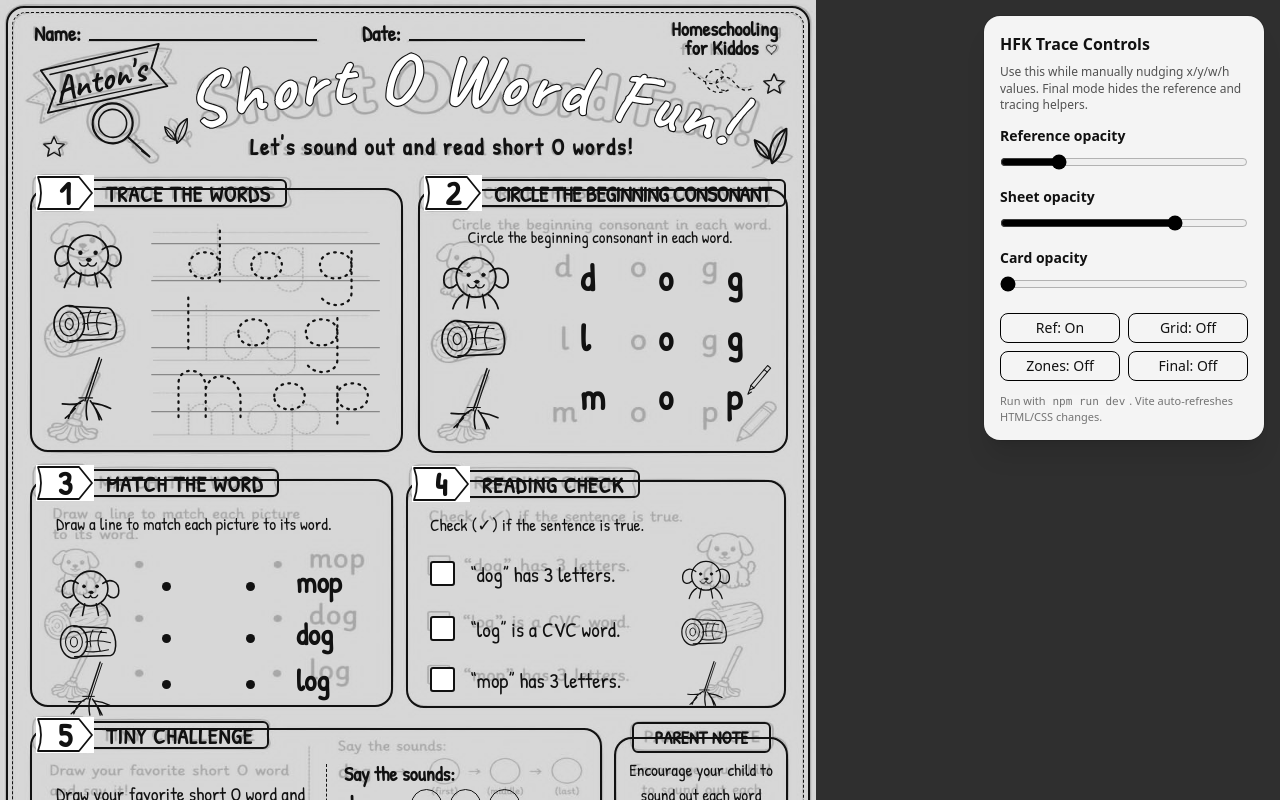
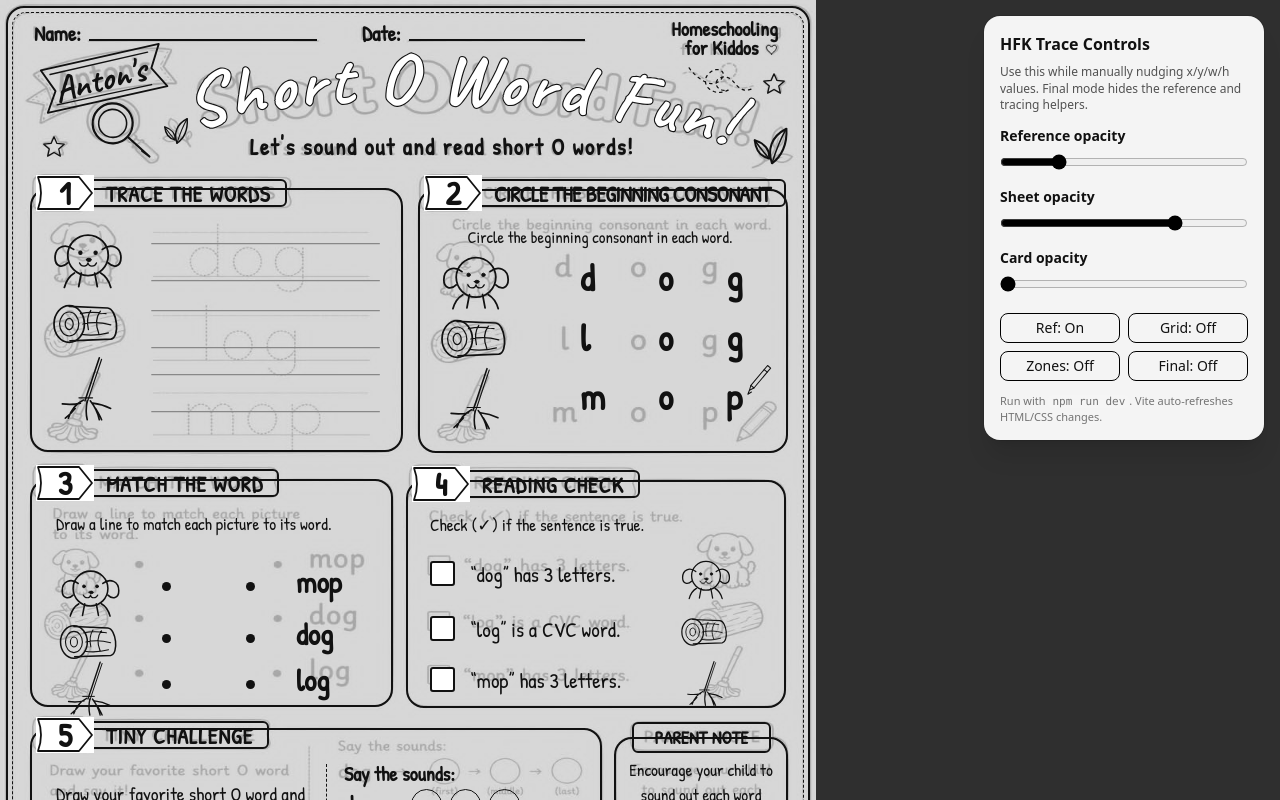
Before and after one commit to princeoncada/hfk-template-development, a React (Vite) app: page / in a window 1280 px wide. Shown: the top 800 px of the page. Built offline with nearby package versions, Linux system fonts and the light colour scheme.

Commit message:
style: comment out trace path SVG elements in TraceWordsActivity

```diff
--- a/src/components/activities/TraceWordsActivity.jsx
+++ b/src/components/activities/TraceWordsActivity.jsx
@@ -16,9 +16,9 @@ export function TraceWordsActivity() {
           <svg className="trace-word" viewBox="0 0 220 68">
             <line className="trace-guide" stroke="#888" strokeWidth="1" x1="0" y1="18" x2="210" y2="18" />
             <line className="trace-guide" stroke="#888" strokeWidth="1" x1="0" y1="52" x2="210" y2="52" />
-            <path className="trace-path" fill="none" stroke="#111" strokeWidth="2.05" strokeLinecap="round"
+            {/* <path className="trace-path" fill="none" stroke="#111" strokeWidth="2.05" strokeLinecap="round"
               strokeLinejoin="round" strokeDasharray="1.5 5"
-              d="M63 6v51 M63 38c0-16-28-16-28 0s28 16 28 0 M92 38c0-16 28-16 28 0s-28 16-28 0 M155 38c0-16 29-16 29 0s-29 16-29 0 M184 25v38c0 14-22 15-28 4" />
+              d="M63 6v51 M63 38c0-16-28-16-28 0s28 16 28 0 M92 38c0-16 28-16 28 0s-28 16-28 0 M155 38c0-16 29-16 29 0s-29 16-29 0 M184 25v38c0 14-22 15-28 4" /> */}
           </svg>
         </div>
         <div className="trace-row r2">
@@ -28,9 +28,9 @@ export function TraceWordsActivity() {
           <svg className="trace-word" viewBox="0 0 220 68">
             <line className="trace-guide" stroke="#888" strokeWidth="1" x1="0" y1="18" x2="210" y2="18" />
             <line className="trace-guide" stroke="#888" strokeWidth="1" x1="0" y1="52" x2="210" y2="52" />
-            <path className="trace-path" fill="none" stroke="#111" strokeWidth="2.05" strokeLinecap="round"
+            {/* <path className="trace-path" fill="none" stroke="#111" strokeWidth="2.05" strokeLinecap="round"
               strokeLinejoin="round" strokeDasharray="1.5 5"
-              d="M34 6v51 M80 38c0-16 28-16 28 0s-28 16-28 0 M142 38c0-16 29-16 29 0s-29 16-29 0 M171 25v38c0 14-22 15-28 4" />
+              d="M34 6v51 M80 38c0-16 28-16 28 0s-28 16-28 0 M142 38c0-16 29-16 29 0s-29 16-29 0 M171 25v38c0 14-22 15-28 4" /> */}
           </svg>
         </div>
         <div className="trace-row r3">
@@ -40,9 +40,9 @@ export function TraceWordsActivity() {
           <svg className="trace-word" viewBox="0 0 220 68">
             <line className="trace-guide" stroke="#888" strokeWidth="1" x1="0" y1="18" x2="210" y2="18" />
             <line className="trace-guide" stroke="#888" strokeWidth="1" x1="0" y1="52" x2="210" y2="52" />
-            <path className="trace-path" fill="none" stroke="#111" strokeWidth="2.05" strokeLinecap="round"
+            {/* <path className="trace-path" fill="none" stroke="#111" strokeWidth="2.05" strokeLinecap="round"
               strokeLinejoin="round" strokeDasharray="1.5 5"
-              d="M25 57V26c0-16 25-16 25 4v27 M50 31c6-20 32-12 32 10v16 M113 38c0-16 28-16 28 0s-28 16-28 0 M171 63V25 M171 38c0-16 28-16 28 0s-28 16-28 0" />
+              d="M25 57V26c0-16 25-16 25 4v27 M50 31c6-20 32-12 32 10v16 M113 38c0-16 28-16 28 0s-28 16-28 0 M171 63V25 M171 38c0-16 28-16 28 0s-28 16-28 0" /> */}
           </svg>
         </div>
       </section>
```
